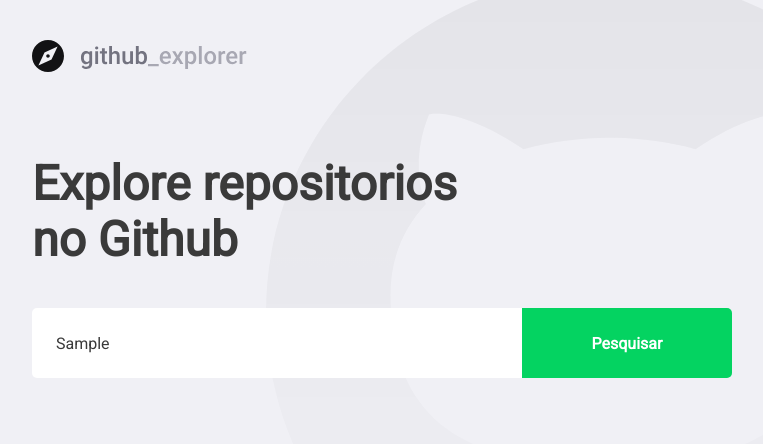
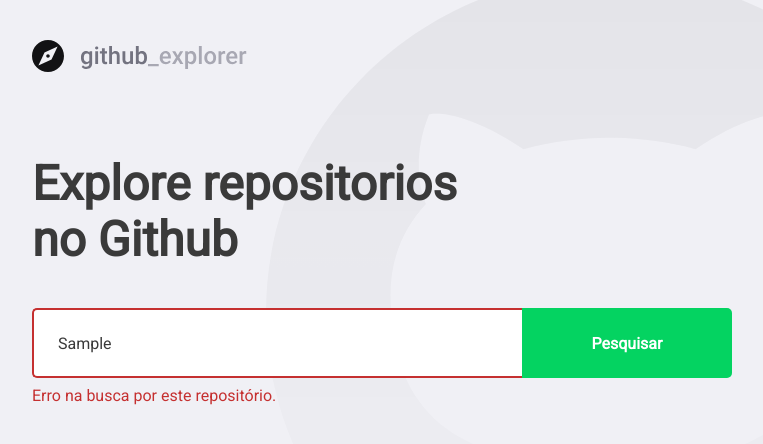
Before and after one commit to Mths-Gomes/Github_Explorer, a React (Create React App) app: page / in a window 1280 px wide. Both pictures are taken after typing "Sample" into the empty fields and a click on the button "Pesquisar". Shown: the top 444 px of the page, without its empty margins (148-911 px from the left). Built offline with nearby package versions, Linux system fonts and the light colour scheme; no server answers.

Commit message:
Handle errors

```diff
--- a/src/pages/Dashboard/index.tsx
+++ b/src/pages/Dashboard/index.tsx
@@ -2,7 +2,7 @@
 import { FiChevronRight } from 'react-icons/fi';
 
 import api from '../../services/api';
-import { Title, Form, Repositories } from './styles';
+import { Title, Form, Error, Repositories } from './styles';
 import gitLogo from '../../assets/github_logo.svg';
 
 interface Repository {
@@ -16,6 +16,7 @@
 
 const Dashboard: React.FC = () => {
   const [newRepo, setNewRepo] = useState('');
+  const [inputError, setInputError] = useState('');
   const [repositories, setRepositories] = useState<Repository[]>([]);
 
   async function handleAddRepository(
@@ -23,22 +24,30 @@
   ): Promise<void> {
     event.preventDefault();
 
-    const response = await api.get<Repository>(`repos/${newRepo}`);
+    if (!newRepo) {
+      setInputError('Digite o autor/nome do repositório');
+      return;
+    }
 
-    const repository = response.data;
+    try {
+      const response = await api.get<Repository>(`repos/${newRepo}`);
 
-    setRepositories([...repositories, repository]);
-    setNewRepo('');
+      const repository = response.data;
+
+      setRepositories([...repositories, repository]);
+      setNewRepo('');
+      setInputError('');
+    } catch (err) {
+      setInputError('Erro na busca por este repositório.');
+    }
   }
-
-  const submitRepository = handleAddRepository;
 
   return (
     <>
       <img src={gitLogo} alt="Github Explorer" />
       <Title>Explore repositorios no Github</Title>
 
-      <Form onSubmit={submitRepository}>
+      <Form hasError={!!inputError} onSubmit={handleAddRepository}>
         <input
           value={newRepo}
           onChange={(e) => setNewRepo(e.target.value)}
@@ -46,6 +55,8 @@
         />
         <button type="submit">Pesquisar</button>
       </Form>
+
+      {inputError && <Error>{inputError}</Error>}
 
       <Repositories>
         {repositories.map((repository) => (
--- a/src/pages/Dashboard/styles.ts
+++ b/src/pages/Dashboard/styles.ts
@@ -1,5 +1,9 @@
-import styled from 'styled-components';
+import styled, { css } from 'styled-components';
 import { shade } from 'polished';
+
+interface FormProps {
+  hasError: boolean;
+}
 
 export const Title = styled.h1`
   font-size: 48px;
@@ -10,7 +14,7 @@
   margin-top: 80px;
 `;
 
-export const Form = styled.form`
+export const Form = styled.form<FormProps>`
   margin-top: 40px;
   max-width: 700px;
 
@@ -23,6 +27,14 @@
     border: 0;
     border-radius: 5px 0px 0px 5px;
     color: #3a3a3a;
+
+    ${(props) =>
+      props.hasError &&
+      css`
+        border: 2px solid;
+        border-color: #c53030;
+        border-right: 0;
+      `}
 
     &::placeholder {
       color: #a8a8b3;
@@ -43,6 +55,12 @@
       background: ${shade(0.2, '#04d361')};
     }
   }
+`;
+
+export const Error = styled.span`
+  display: block;
+  color: #c53030;
+  margin-top: 8px;
 `;
 
 export const Repositories = styled.div`
```
